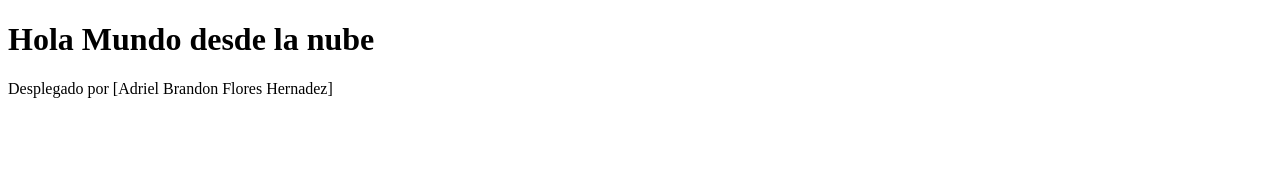
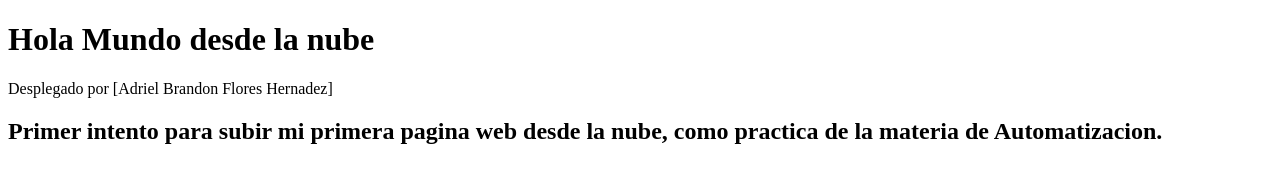
Before and after one commit to Brandon2710/hola-nube, a plain HTML site: page index.html in a window 1280 px wide. Drawn offline with Linux system fonts and the light colour scheme.

Commit message:
Update index.html

```diff
--- a/index.html
+++ b/index.html
@@ -6,5 +6,7 @@
 <body>
   <h1>Hola Mundo desde la nube</h1>
   <p>Desplegado por [Adriel Brandon Flores Hernadez]</p>
+  <h2>Primer intento para subir mi primera pagina web desde la nube, como practica de la materia de Automatizacion.</h2>
 </body>
+
 </html>
```
